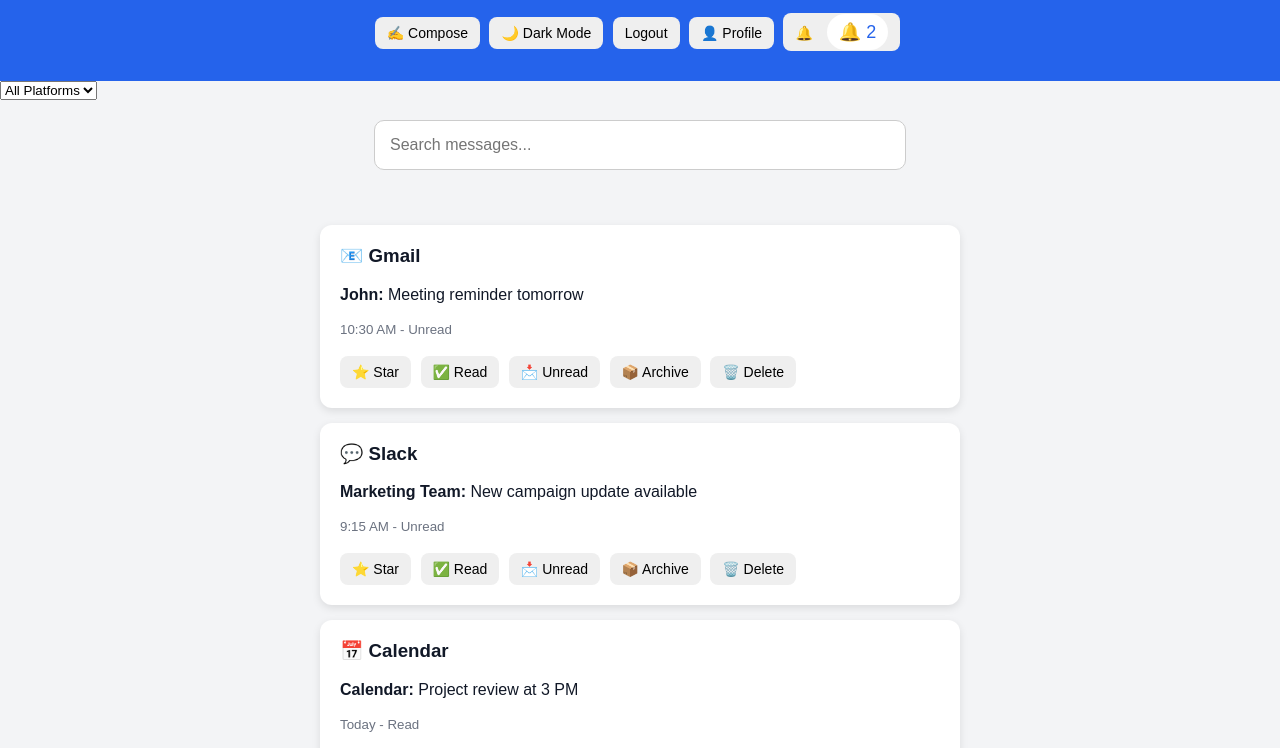
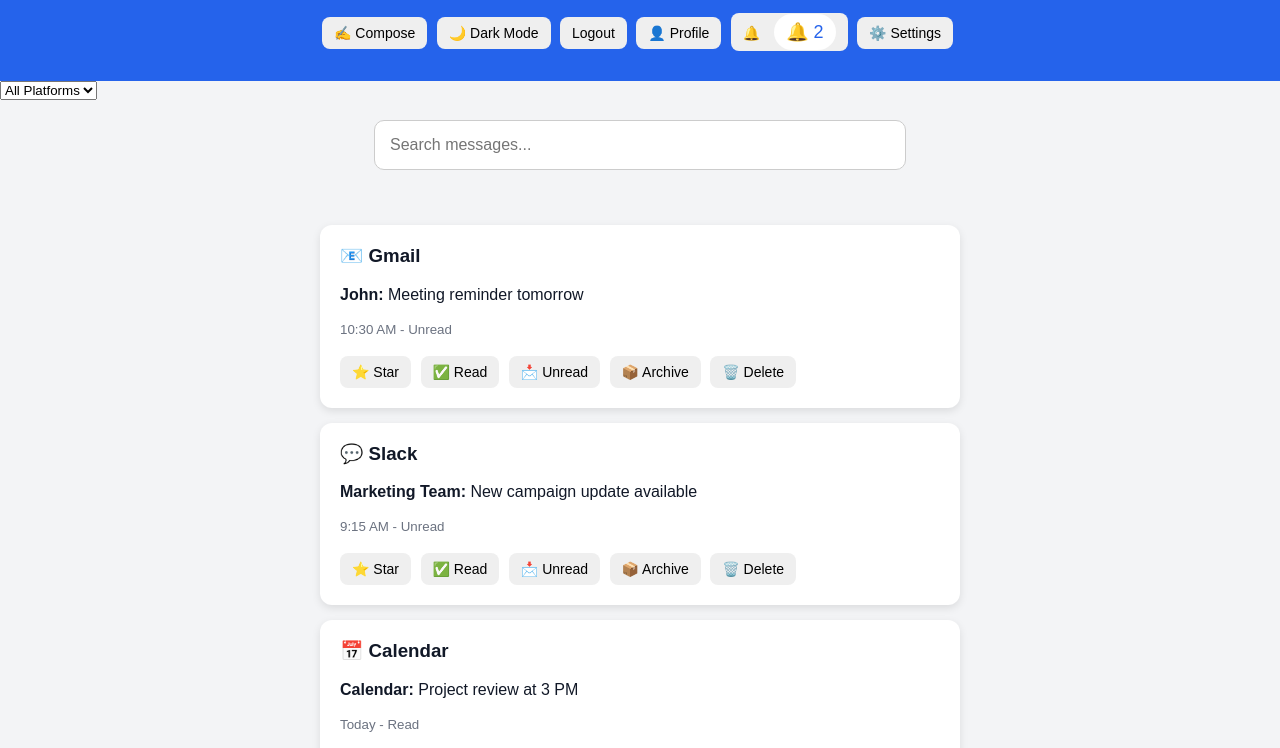
Before and after one commit to Mahama59/universal-inbox, a plain HTML site: page index.html in a window 1280 px wide. Shown: the part 105-853 px from the top of the page. Drawn offline with Linux system fonts and the light colour scheme.

Commit message:
Add settings button to header in index.html

```diff
--- a/index.html
+++ b/index.html
@@ -34,6 +34,10 @@ Logout
     🔔 <span id="notification">0</span>
 </button>
 
+<button onclick="window.location.href='settings.html'">
+⚙️ Settings
+</button>
+
 </header>
 <select id="platformFilter" onchange="filterMessages()">
     <option value="All">All Platforms</option>
```
